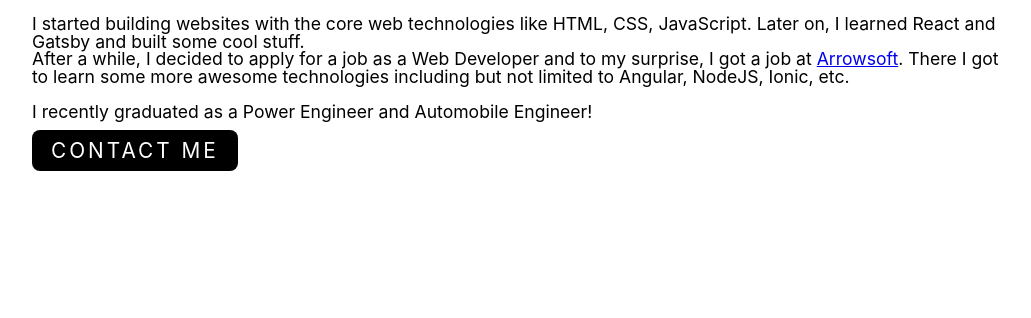
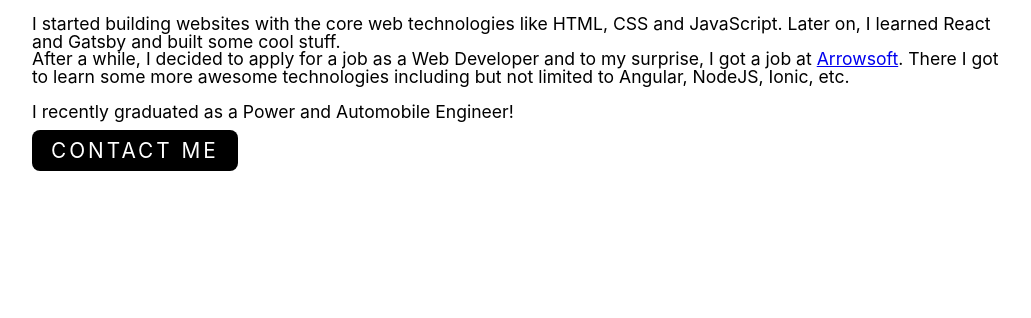
Before and after one commit to r-shafi/shafi-portfolio, a Gatsby site: page / in a window 1280 px wide. Shown: the part 394-712 px from the top of the page, without its empty margins (124-1155 px from the left). Built offline with nearby package versions, Linux system fonts and the light colour scheme; Gatsby itself is replaced by a stand-in of ours.

Commit message:
update grammar

```diff
--- a/src/pages/index.js
+++ b/src/pages/index.js
@@ -9,17 +9,35 @@ export default function Home() {
       <Head title="Home" />
       <div className={container}>
         <h1>Hi, I am Shafi Rayhan!</h1>
-        <p>I'm an experienced Web Developer from Sylhet, Bangladesh. <br />
-          I was introduced to programming in 2019 but had to let go because of my study.
-          But then COVID-19 came and I decided to try it again, and I've been trying ever since.
+        <p>
+          I'm an experienced Web Developer from Sylhet, Bangladesh.
+          {' '}
+          <br />
+          I was
+          introduced to programming in 2019 but had to let go because of my
+          study. But then COVID-19 came and I decided to try it again, and I've
+          been trying ever since.
         </p>
         <p>
-          I started building websites with the core web technologies like HTML, CSS, JavaScript.
-          Later on, I learned React and Gatsby and built some cool stuff. <br /> After a while, I decided to apply for a job as a Web Developer and to my surprise, I got a job at <a href="https://www.arrowsoft.co/" target="_blank" rel="noreferrer">Arrowsoft</a>.
-          There I got to learn some more awesome technologies including but not limited to Angular, NodeJS, Ionic, etc.
+          I started building websites with the core web technologies like HTML,
+          CSS and JavaScript. Later on, I learned React and Gatsby and built
+          some cool stuff.
+          {' '}
+          <br />
+          {' '}
+          After a while, I decided to apply for a job as
+          a Web Developer and to my surprise, I got a job at
+          {' '}
+          <a href="https://www.arrowsoft.co/" target="_blank" rel="noreferrer">
+            Arrowsoft
+          </a>
+          . There I got to learn some more awesome technologies including but
+          not limited to Angular, NodeJS, Ionic, etc.
         </p>
-        <p>I recently graduated as a Power Engineer and Automobile Engineer!</p>
-        <a className={anchor} href="mailto:rayhanshafi7@gmail.com">Contact Me</a>
+        <p>I recently graduated as a Power and Automobile Engineer!</p>
+        <a className={anchor} href="mailto:rayhanshafi7@gmail.com">
+          Contact Me
+        </a>
       </div>
     </Layout>
   );
```
